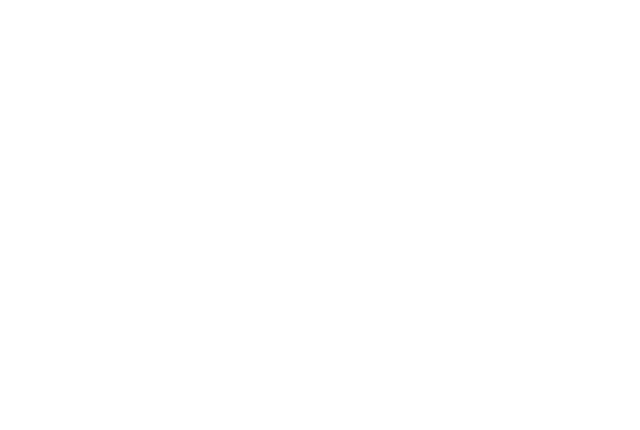
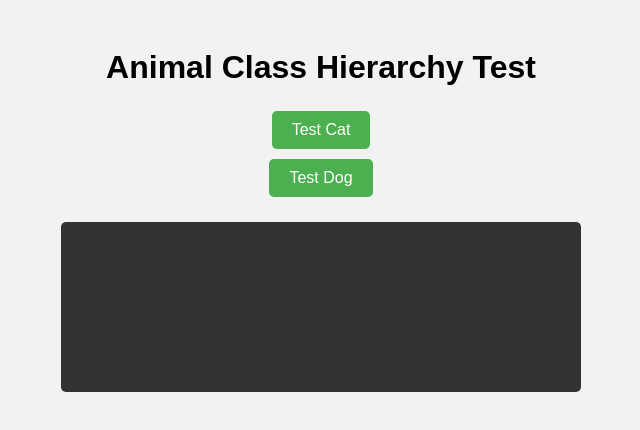
Before and after one commit to acciojob/get-set-animals-ashim-sharma-console, a website: page main.html in a window 1280 px wide. Shown: the whole page, without its empty margins (319-959 px from the left). Drawn offline with Linux system fonts and the light colour scheme.

Commit message:
created a submission

```diff
--- a/main.html
+++ b/main.html
@@ -8,6 +8,12 @@
 
 <body>
 	<!-- the entire body must be written by student -->
+	<h1>Animal Class Hierarchy Test</h1>
+
+  <button onclick="testCat()">Test Cat</button>
+  <button onclick="testDog()">Test Dog</button>
+
+  <pre id="logOutput"></pre>
     <script type="text/javascript" src="./script.js">
 </script>
 
--- a/script.js
+++ b/script.js
@@ -1,11 +1,49 @@
-//complete this code
-class Animal {}
+ class Animal {
+      constructor(species) {
+        this._species = species;
+      }
 
-class Dog extends Animal {}
+      get species() {
+        return this._species;
+      }
 
-class Cat extends Animal {}
+      makeSound() {
+        log(`The ${this.species} makes a sound`);
+      }
+    }
 
-// Do not change the code below this line
-window.Animal = Animal;
-window.Dog = Dog;
-window.Cat = Cat;
+    class Dog extends Animal {
+      bark() {
+        log("woof");
+      }
+    }
+
+    class Cat extends Animal {
+      purr() {
+        log("purr");
+      }
+    }
+
+    // Attach to window (as required)
+    window.Animal = Animal;
+    window.Dog = Dog;
+    window.Cat = Cat;
+
+    // Logging helper
+    function log(message) {
+      const output = document.getElementById('logOutput');
+      output.textContent += message + '\n';
+    }
+
+    // Test functions
+    function testCat() {
+      const myCat = new Cat("Siamese");
+      myCat.makeSound();  // The Siamese makes a sound
+      myCat.purr();       // purr
+    }
+
+    function testDog() {
+      const myDog = new Dog("Golden Retriever");
+      myDog.makeSound();  // The Golden Retriever makes a sound
+      myDog.bark();       // woof
+    }
--- a/styles.css
+++ b/styles.css
@@ -1 +1,40 @@
 /*  your css code here. If applicable */
+body {
+      font-family: Arial, sans-serif;
+      background: #f2f2f2;
+      display: flex;
+      flex-direction: column;
+      align-items: center;
+      padding: 20px;
+    }
+
+    h1 {
+      margin-bottom: 20px;
+    }
+
+    button {
+      margin: 5px;
+      padding: 10px 20px;
+      font-size: 16px;
+      border: none;
+      background-color: #4CAF50;
+      color: white;
+      border-radius: 5px;
+      cursor: pointer;
+    }
+
+    button:hover {
+      background-color: #45a049;
+    }
+
+    pre {
+      background: #333;
+      color: #fff;
+      padding: 10px;
+      border-radius: 5px;
+      width: 90%;
+      max-width: 500px;
+      height: 150px;
+      overflow-y: auto;
+      margin-top: 20px;
+    }
```
